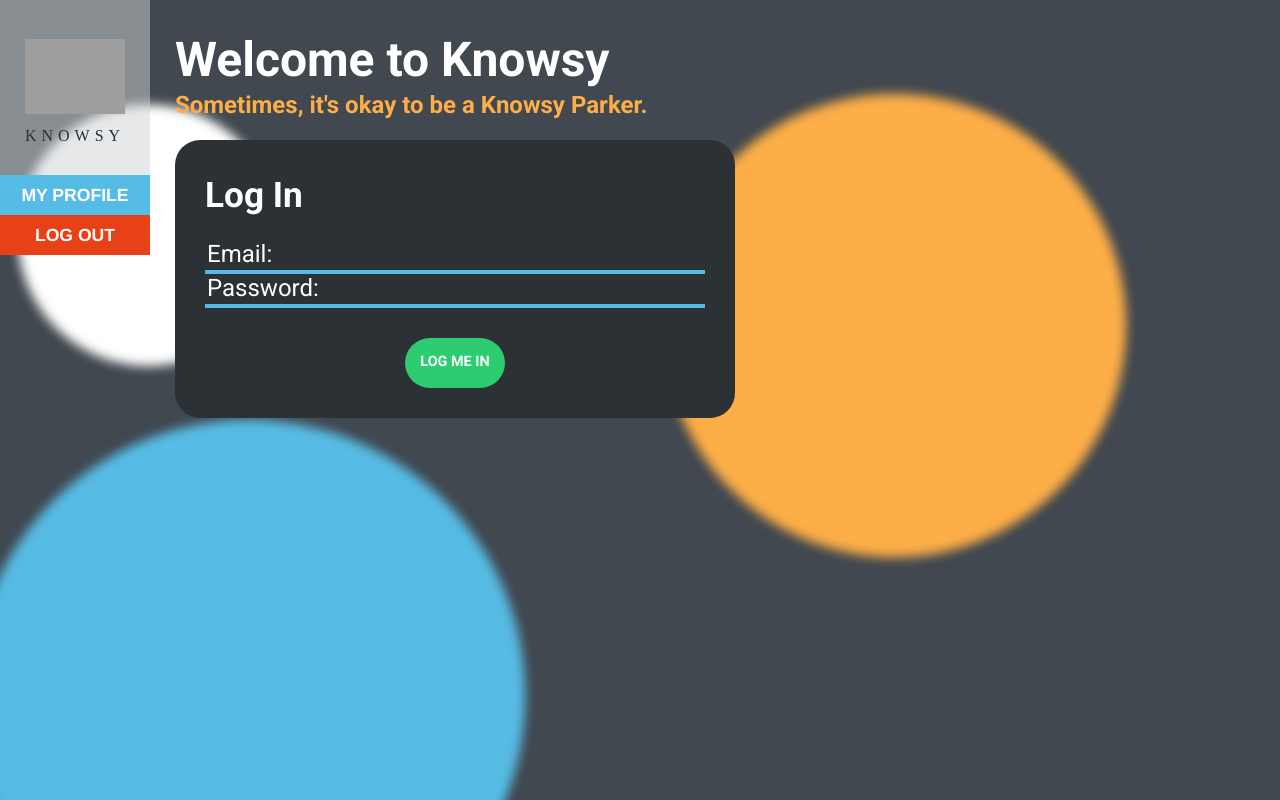
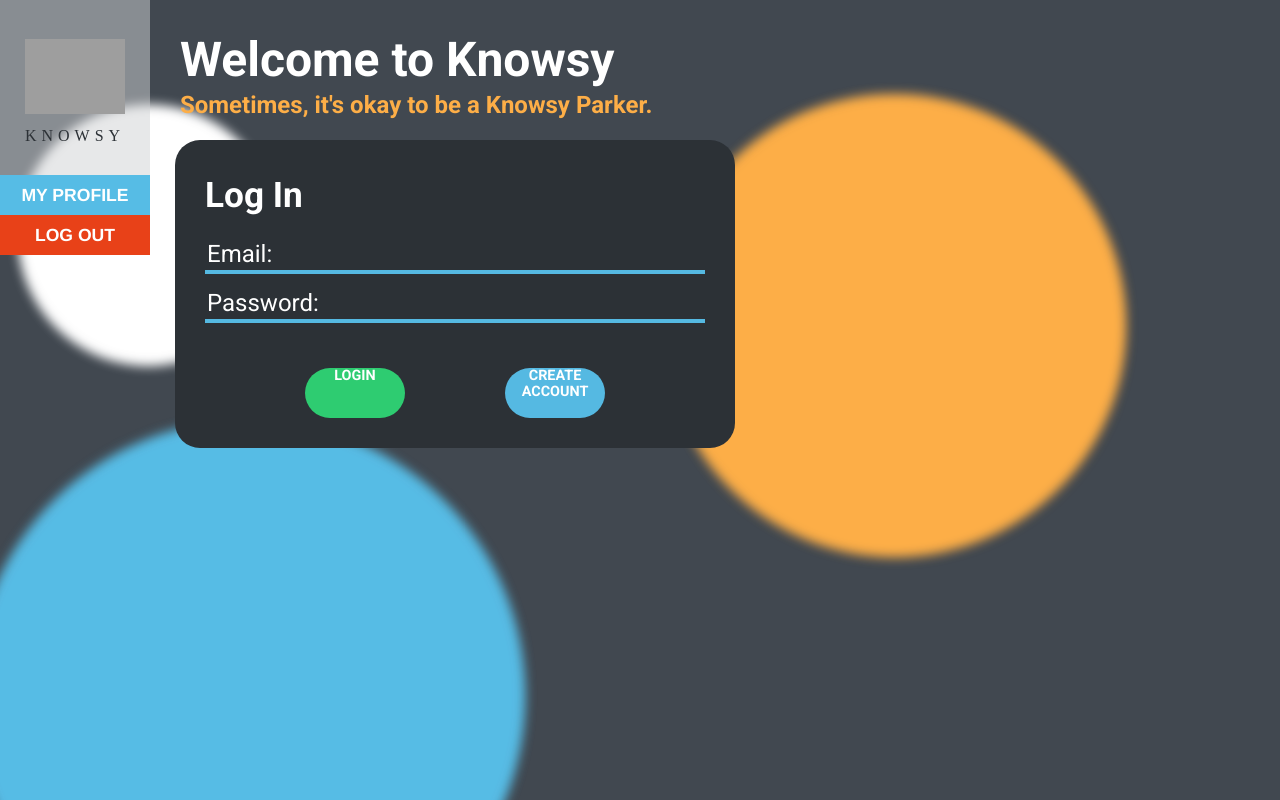
Before and after one commit to Mayden-Academy/2020-sept-knowsys-frontend, a React (Create React App) app: page /login in a window 1280 px wide. Built offline with nearby package versions, Linux system fonts and the light colour scheme; grey boxes are pictures that could not be loaded.

Commit message:
fixed links and styling

```diff
--- a/src/Components/CreateAccountPage/index.js
+++ b/src/Components/CreateAccountPage/index.js
@@ -6,9 +6,11 @@ import HomepageHeader from "../HomepageHeader";
 class CreateAccountPage extends React.Component {
 	render() {
 		return (
+            <div>
+            <HomepageHeader />
             <div className="bodyContent">
-            <HomepageHeader />
             <CreateAccountForm />
+            </div>
             </div>
 		)
 	}
--- a/src/Components/HomepageHeader/index.js
+++ b/src/Components/HomepageHeader/index.js
@@ -4,7 +4,7 @@ import './style.css'
 class HomepageHeader extends React.Component {
     render() {
       return (
-          <div>
+          <div class="homepageHeader">
               <h1>Welcome to Knowsy</h1>
               <h2>Sometimes, it's okay to be a Knowsy Parker.</h2>
           </div>
--- a/src/Components/HomepageHeader/style.css
+++ b/src/Components/HomepageHeader/style.css
@@ -8,3 +8,7 @@ h2 {
     margin-top: 5px;
     color: #FDAE47;
 }
+
+.homepageHeader {
+    margin-left: 30px;
+}
--- a/src/Components/LoginPage/index.js
+++ b/src/Components/LoginPage/index.js
@@ -1,7 +1,7 @@
 import React from "react";
 import './style.css';
 import HomepageHeader from "../HomepageHeader";
-import { Redirect } from "react-router-dom";
+import { Link, Redirect } from "react-router-dom";
 
 class LoginPage extends React.Component {
 	componentDidMount() {
@@ -63,21 +63,24 @@ class LoginPage extends React.Component {
 
 	render() {
 		return (
+			<div>
+			<HomepageHeader />
             <div className="bodyContent">
-                <HomepageHeader />
 				<div class="loginForm">
 					<form>
 						<h2>Log In</h2>
                     	<input className="loginInputs" type="text" placeholder="Email:"></input>
                     	<input classname="loginInputs" type="password" placeholder="Password:"></input>
-						<div className="loginPageButton">
+						<div className="loginPageButtons">
 							{/*//func is not being called!*/}
-						<button onClick={ this.doThing }>LOG ME IN</button>
+						<Link to="/user" class="loginButton" onClick={ this.doThing }>LOGIN</Link>
+						<Link to="/createaccount" class="createAccountButton" onClick={ this.doThing }>CREATE ACCOUNT</Link>
 
 						</div>
 					</form>
 				</div>
             </div>
+			</div>
 		)
 	}
 }
--- a/src/Components/LoginPage/style.css
+++ b/src/Components/LoginPage/style.css
@@ -1,9 +1,6 @@
 .bodyContent {
     margin-left: 25px;
     margin-right: 30px;
-    display: flex;
-    justify-content: center;
-    flex-direction: column;
 }
 
 .loginForm {
@@ -21,6 +18,7 @@
     font-weight: 800;
     background-color: rgba(44, 49, 54, 0.8);
     color: #ffffff;
+    margin-bottom: 15px;
 }
 
 .loginForm h2 {
@@ -29,22 +27,30 @@
     margin-bottom: 25px;
 }
 
-.loginForm button {
+.loginForm a {
     width: 100px;
     height: 50px;
     border: none;
-    text-align: center;
     color: #ffffff;
     font-family: Futura, "Roboto", "JetBrains Mono", sans-serif;
     font-weight: 800;
     font-size: 0.9rem;
     transition-duration: 0.4s;
     border-radius: 25px;
+    text-decoration: none;
+}
+
+.loginButton {
     background-color: #2ECC71;
 }
 
-.loginPageButton {
+.createAccountButton {
+    background-color: #55B9E2
+}
+
+.loginPageButtons {
     display: flex;
-    justify-content: center;
+    justify-content: space-evenly;
+    text-align: center;
     margin-top: 30px;
 }
--- a/src/index.js
+++ b/src/index.js
@@ -23,6 +23,7 @@ class Routing extends React.Component {
                         {/*<Route path="/" exact component={ LoginPage } />*/}
                         <Route path="/login" component={ LoginPage } />
                         <Route path="/user" exact component={ UserPage } />
+                        <Route path="/createaccount" exact component={ CreateAccountPage } />
                         {/*<Route component={NotFound} />*/}
                     </Switch>
                 </div>
```
Also changed, not shown: src/Components/UserPage/style.css (+5 -5 lines).
